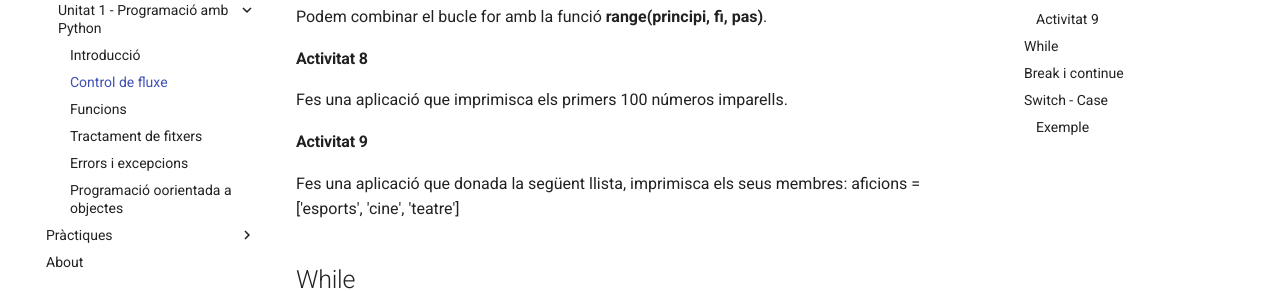
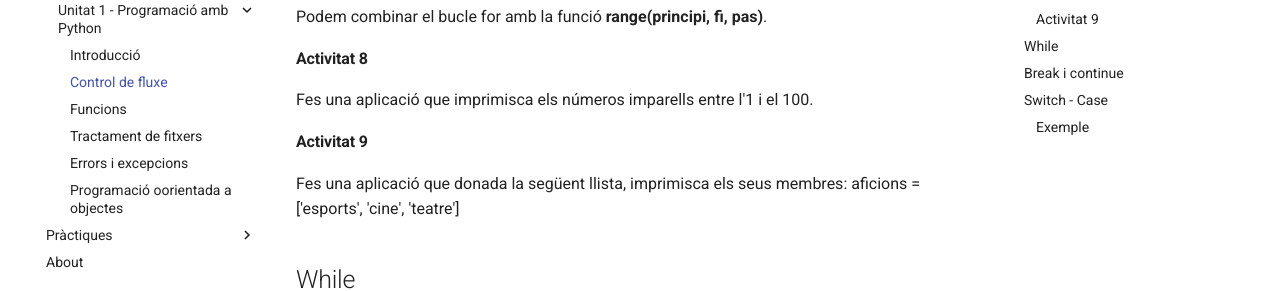
Before and after one commit to fpieseljust/di22-23, an MkDocs documentation site: the page built from md/unitats/python/teoria/2 - Control de fluxe.md, in a window 1280 px wide and 900 px high, scrolled down 652 px. Shown: the part 170-461 px from the top of the window. Built offline with MkDocs 1.6.1 and Material for MkDocs 9.7.7, drawn with Linux system fonts in a browser that asks for light colours.

```diff
--- a/md/unitats/python/teoria/2 - Control de fluxe.md
+++ b/md/unitats/python/teoria/2 - Control de fluxe.md
@@ -33,7 +33,7 @@
 
 #### Activitat 8
 
-Fes una aplicació que imprimisca els primers 100 números imparells.
+Fes una aplicació que imprimisca els números imparells entre l'1 i el 100.
 
 #### Activitat 9
 
```
Also changed, not shown: md/index.md (line endings or trailing spaces), md/unitats/python/teoria/6 - POO.md (line endings or trailing spaces).
